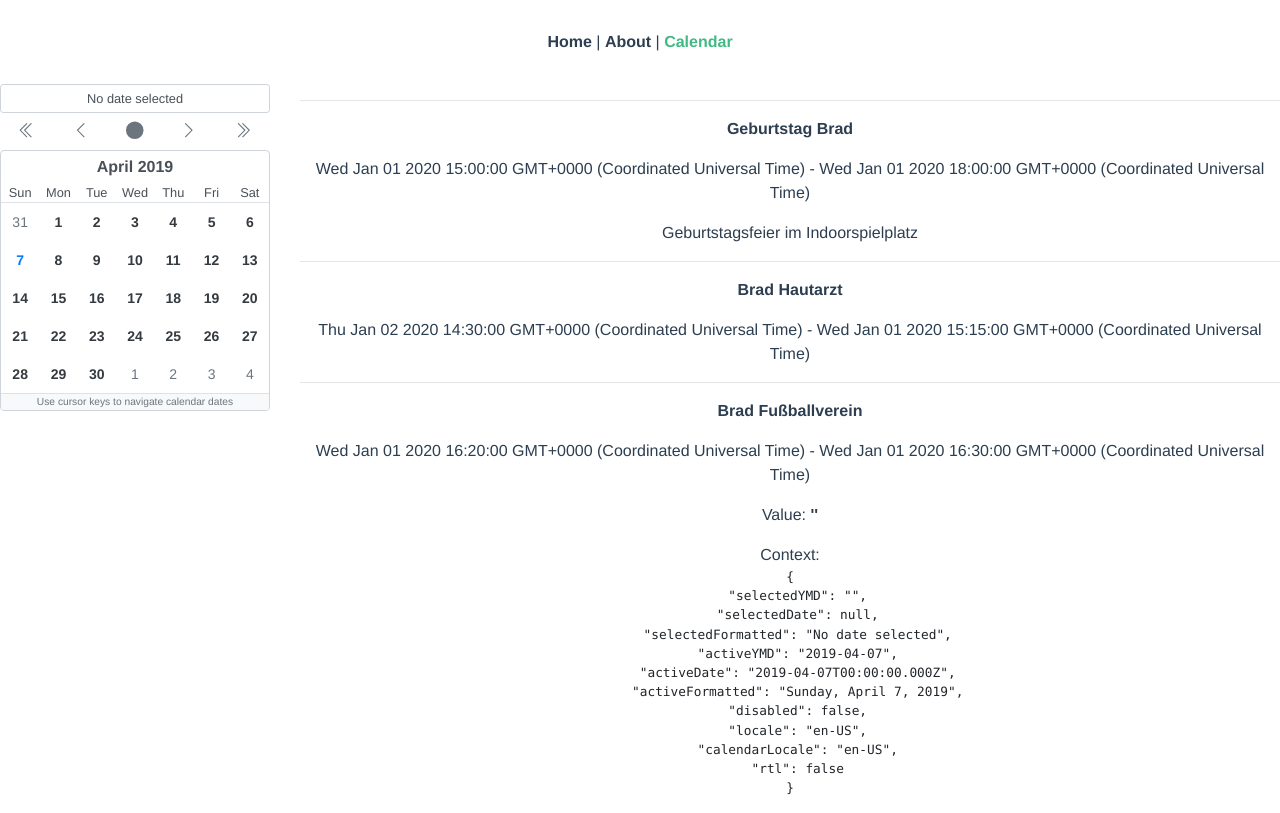
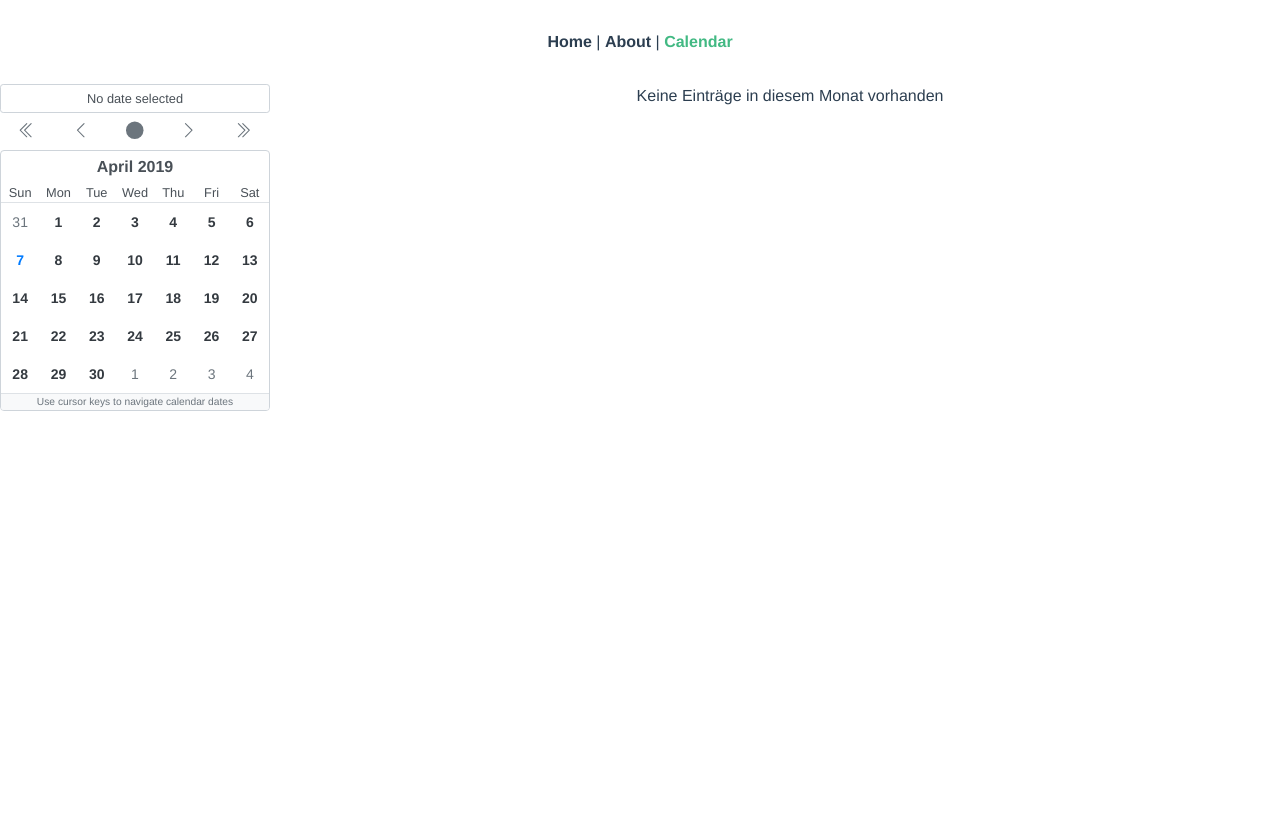
Before and after one commit to godlikelucinda/groups-ui, a Vue app: page /#/calendar in a window 1280 px wide. Built offline with nearby package versions, Linux system fonts and the light colour scheme.

Commit message:
Show notes of current month only

```diff
--- a/src/components/CalendarOverview.vue
+++ b/src/components/CalendarOverview.vue
@@ -4,14 +4,17 @@
       <b-calendar v-model="value" @context="onContext" :date-info-fn="getDateClass"></b-calendar>
     </b-col>
     <b-col>
+      <p v-if="callendarNotesInSameMonth.length === 0">Keine Einträge in diesem Monat vorhanden</p>
       <Note
-        v-for="note in callendarNotes"
+        v-for="note in callendarNotesInSameMonth"
         v-bind:key="note.noteId"
         :noteObject="note"></Note>
 
+      <!--
       <p>Value: <b>'{{ value }}'</b></p>
       <p class="mb-0">Context:</p>
       <pre class="small">{{ context }}</pre>
+      -->
     </b-col>
   </b-row>
 </template>
@@ -39,17 +42,32 @@ export default {
   computed: {
     callendarNotes: function () {
       return this.noteService.getNotes()
+    },
+    callendarNotesInSameMonth () {
+      if (this.context == null) {
+        return []
+      }
+
+      const activeDate = this.context.activeDate
+      return this.getNotesInSameMonth(activeDate)
     }
   },
   methods: {
     onContext (ctx) {
       this.context = ctx
     },
-    // getNotesInSameMonth(date) {
-    //   const notesInSameMonth = []
+    getNotesInSameMonth (date) {
+      const month = date.getMonth()
+      const notesInSameMonth = []
 
-    //   this.callendarNotes.forEach(element => {})
-    // },
+      this.callendarNotes.forEach(element => {
+        if (month >= element.startDateTime.getMonth() && month <= element.endDateTime.getMonth()) {
+          notesInSameMonth.push(element)
+        }
+      })
+
+      return notesInSameMonth
+    },
     getDateClass (ymd, date) {
       let classString = ''
 
```
